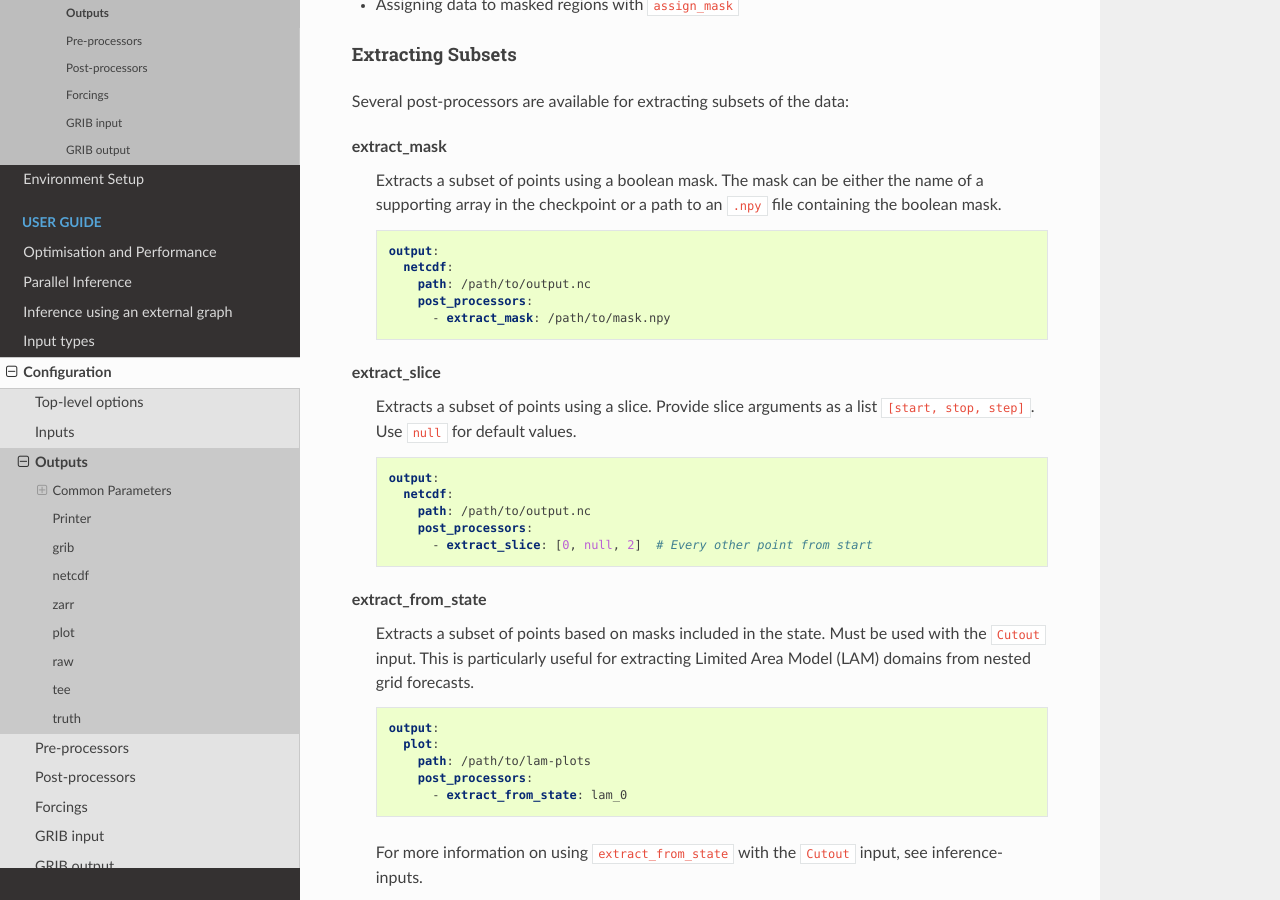
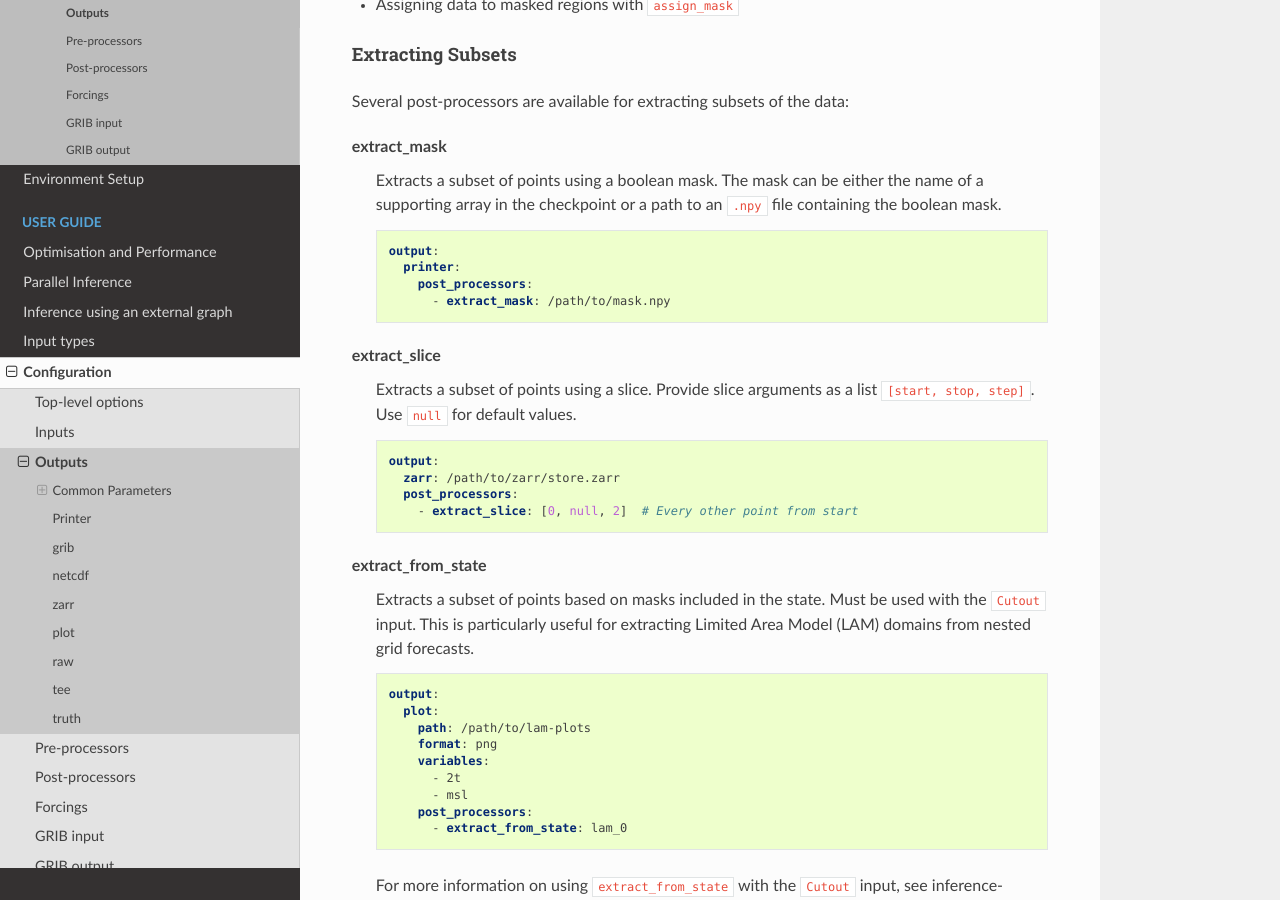
Before and after one commit to ecmwf/anemoi-inference, a Sphinx documentation site: the page built from docs/inference/configs/outputs.rst, in a window 1280 px wide and 900 px high, scrolled down 1129 px. Built offline with Sphinx 7.4.7 and the Read the Docs theme 3.1.0, drawn with Linux system fonts in a browser that asks for light colours; the version number could not be read and is left out.

Commit message:
docs: fix output syntax and align processors.rst with outputs.rst
Co-authored-by: HCookie <48088699+HCookie@users.noreply.github.com>

```diff
--- a/docs/inference/configs/processors.rst
+++ b/docs/inference/configs/processors.rst
@@ -135,7 +135,7 @@ extract_from_state
 
 Extracts a subset of points based on masks included in the state. Must be
 used with the ``Cutout`` input. This is particularly useful for extracting
-Limited Area Model (LAM) domains from global forecasts.
+Limited Area Model (LAM) domains from nested grid forecasts.
 
 .. code:: yaml
 
--- a/docs/inference/configs/yaml/outputs_extract_from_state.yaml
+++ b/docs/inference/configs/yaml/outputs_extract_from_state.yaml
@@ -1,5 +1,9 @@
 output:
   plot:
     path: /path/to/lam-plots
+    format: png
+    variables:
+      - 2t
+      - msl
     post_processors:
       - extract_from_state: lam_0
--- a/docs/inference/configs/yaml/outputs_extract_mask.yaml
+++ b/docs/inference/configs/yaml/outputs_extract_mask.yaml
@@ -1,5 +1,4 @@
 output:
-  netcdf:
-    path: /path/to/output.nc
+  printer:
     post_processors:
       - extract_mask: /path/to/mask.npy
--- a/docs/inference/configs/yaml/outputs_extract_slice.yaml
+++ b/docs/inference/configs/yaml/outputs_extract_slice.yaml
@@ -1,5 +1,4 @@
 output:
-  netcdf:
-    path: /path/to/output.nc
-    post_processors:
-      - extract_slice: [0, null, 2]  # Every other point from start
+  zarr: /path/to/zarr/store.zarr
+  post_processors:
+    - extract_slice: [0, null, 2]  # Every other point from start
```
